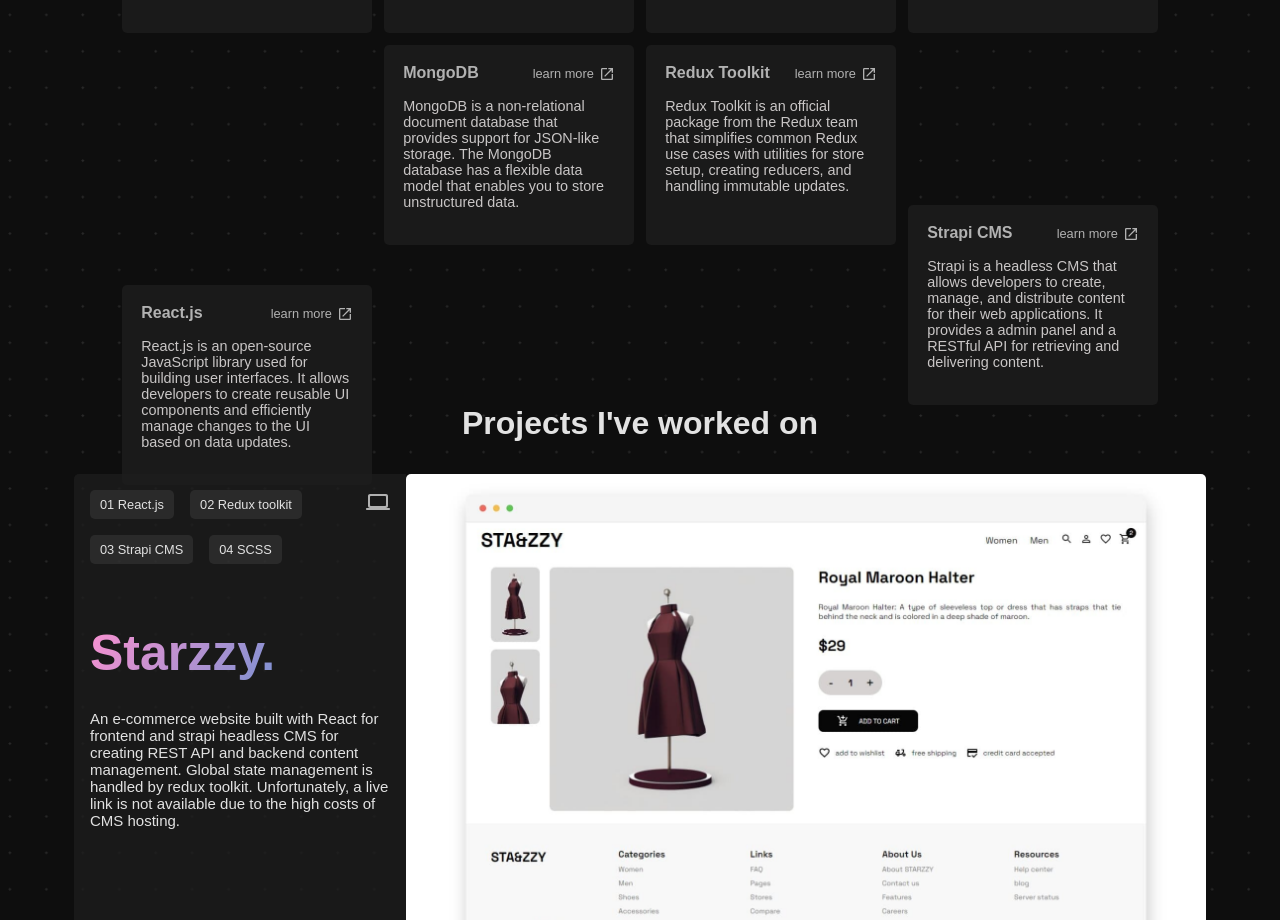
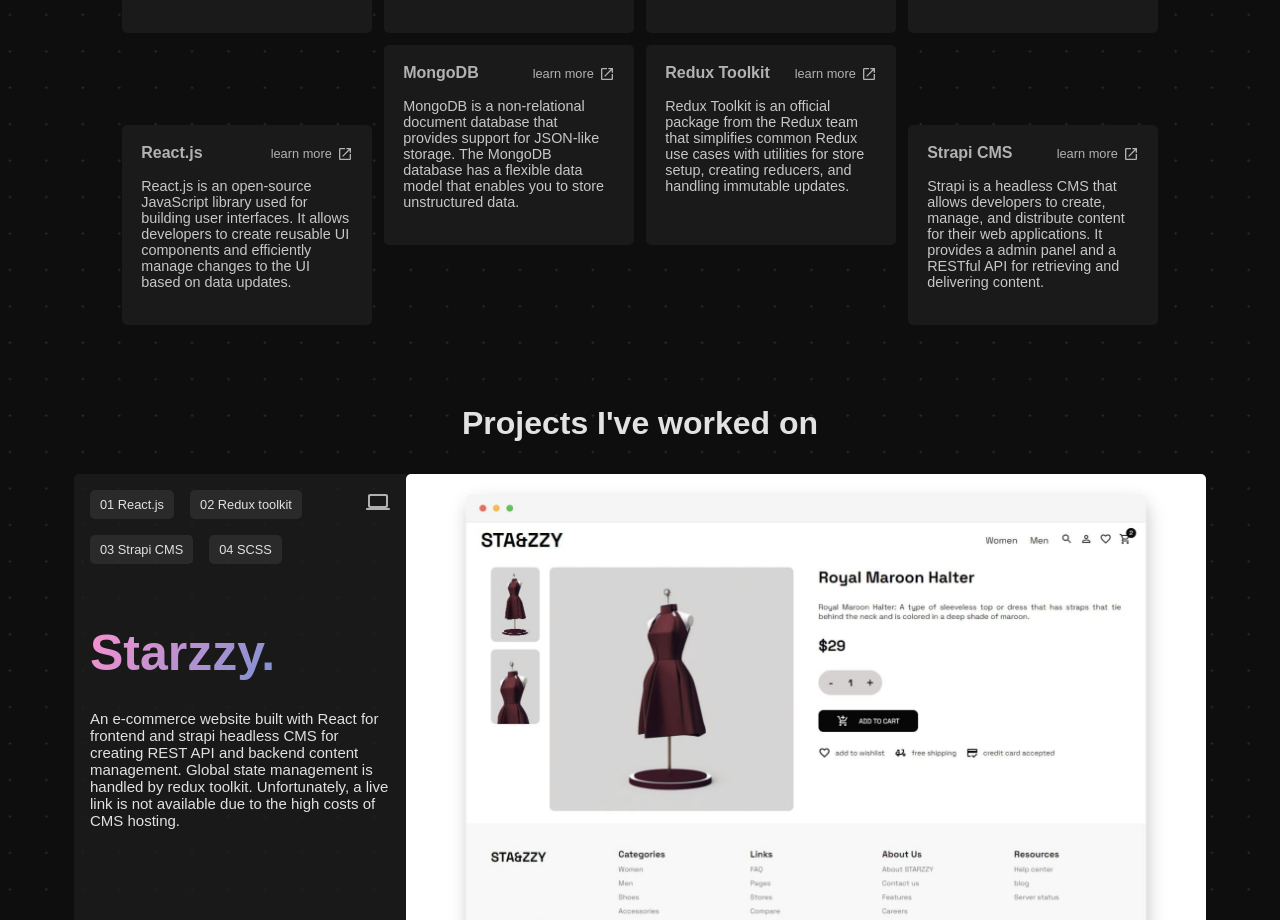
Before and after one commit to Mithesh-B/Portfolio, a React (Vite) app: page / in a window 1280 px wide. Shown: the part 889-1809 px from the top of the page. Built offline with nearby package versions, Linux system fonts and the light colour scheme; a web font is replaced by a local one.

Commit message:
reduce animation speed

```diff
--- a/src/components/nav/Nav.jsx
+++ b/src/components/nav/Nav.jsx
@@ -56,6 +56,7 @@
   };
 
   const handleReloadClick = () => {
+
     window.location.reload(); // Reload the page
   };
   return (
--- a/src/components/projects/projects.scss
+++ b/src/components/projects/projects.scss
@@ -30,7 +30,7 @@
     display: flex;
     flex-direction: column;
     justify-content: space-between;
-    transform: translateX(-50%) perspective(600px) rotateY(-40deg);
+    transform: translateX(-50%) perspective(800px) rotateY(-20deg);
     transform-origin: right;
     background-color: rgba(29, 29, 29, 0.795);
     border-top-left-radius: 5px;
@@ -115,7 +115,7 @@
   }
 
   .image {
-    transform: translateX(50%) perspective(600px) rotateY(40deg);
+    transform: translateX(50%) perspective(800px) rotateY(20deg);
     transform-origin: left;
     img {
       width: 800px;
--- a/src/components/skills/TechSkills.jsx
+++ b/src/components/skills/TechSkills.jsx
@@ -14,7 +14,7 @@
       </div>
 
       <div className="tech">
-        <div data-scroll data-scroll-speed="0.3" className="grid grid1">
+        <div data-scroll data-scroll-speed="0.15" className="grid grid1">
           <div className="skill-title">
             <div className="html">HTML</div>
             <div
@@ -78,7 +78,7 @@
           </div>
         </div>
 
-        <div data-scroll data-scroll-speed="0.3" className="grid grid1">
+        <div data-scroll data-scroll-speed="0.15" className="grid grid1">
           <div className="skill-title">
             <div className="css">CSS</div>
             <div
@@ -100,7 +100,7 @@
             animations.
           </div>
         </div>
-        <div data-scroll data-scroll-speed="0.3" className="grid grid1">
+        <div data-scroll data-scroll-speed="0.1" className="grid grid1">
           <div className="skill-title">
             <div className="react">React.js</div>
             <div
@@ -160,7 +160,7 @@
             creating reducers, and handling immutable updates.
           </div>
         </div>
-        <div data-scroll data-scroll-speed="0.2" className="grid grid1">
+        <div data-scroll data-scroll-speed="0.1" className="grid grid1">
           <div className="skill-title">
             <div className="strapi">Strapi CMS</div>
             <div
```
